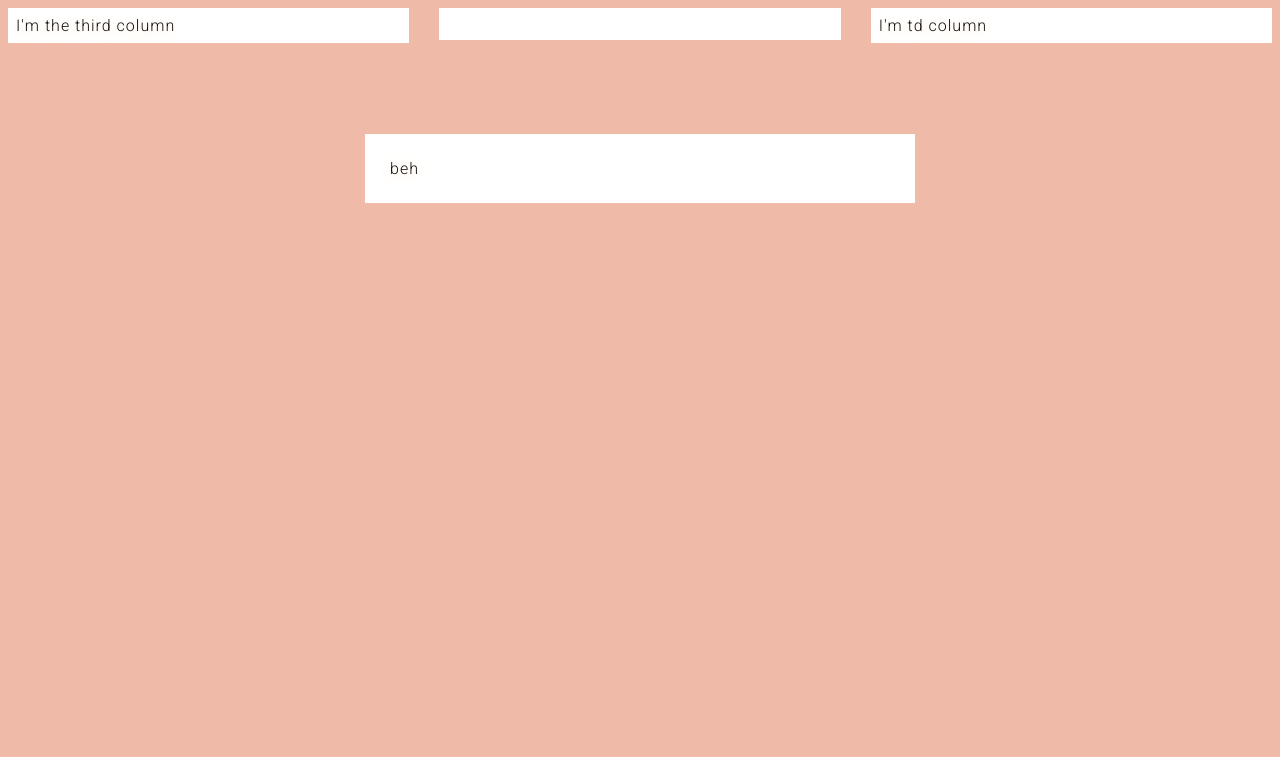
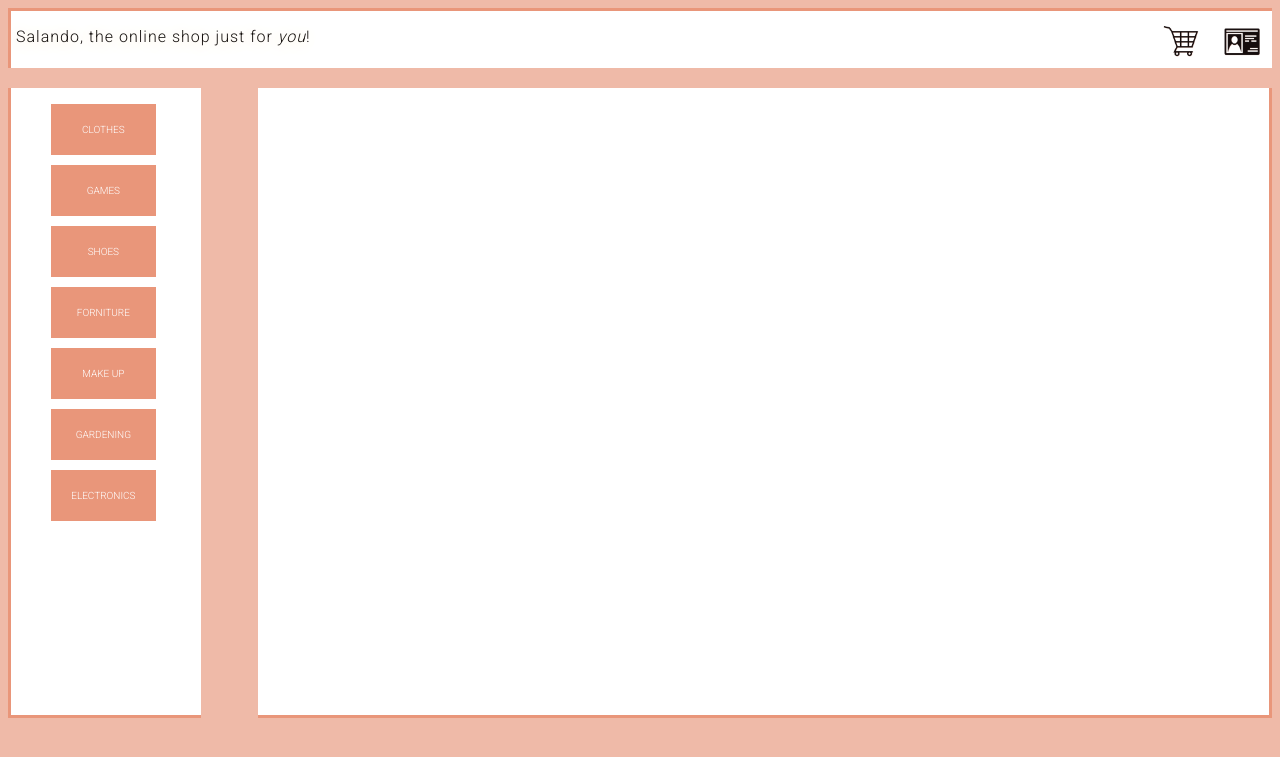
Before and after one commit to CristinaBuonaugurio/salandoProject, a Flask app: page /shop in a window 1280 px wide. Shown: the top 757 px of the page. Run offline with Flask 2, Linux system fonts and the light colour scheme; data that the repository does not hold is empty.

Commit message:
static html page for the shop almost completed.

```diff
--- a/templates/shop.html
+++ b/templates/shop.html
@@ -2,57 +2,168 @@
 <style>
     @import url(https://fonts.googleapis.com/css?family=Roboto:300);
 
-
-    .parent {
-    display: grid;
-    grid-template-columns: repeat(3, 1fr);
-    grid-template-rows: repeat(2, 1fr);
-    grid-column-gap: 30px;
-    grid-row-gap: 56px;
-    justify-content: space-evenly;
+    .hidden{
+        display: none;
     }
 
-    .div1 { grid-area: 1 / 1 / 2 / 2; }
-    .div2 { grid-area: 1 / 2 / 2 / 3; }
-    .div3 { grid-area: 1 / 3 / 2 / 4; }
-    .div4 { grid-area: 2 / 1 / 3 / 4; }
-
-    .container {
-        position: relative;
-        z-index: 3;
-        max-width: 500px;
-        margin: 0 auto;
-        background-color: #FFFFFF;
-        padding: 2%;
+    .top-nav-bar {
+        background: #ffffff;
+        height: 57px;
+        top: 0;
+        position: sticky;
+        margin-bottom: 20px;
+        border-top: 3px solid #E9967A;
+        border-left: 3px solid #E9967A;
     }
 
-    .container .info {
-        margin: 50px auto;
-        text-align: center;
+    .left-nav-bar {
+        background: #ffffff;
+        width: 20%;
+        height: 70%;
+        left: 0;
+        position: sticky;
+        margin-bottom: 20px;
+        border-bottom: 3px solid #E9967A;
+        border-left: 3px solid #E9967A;
     }
-    .container .productButton {
+
+    .logo-profile {
+        height: 40px;
+        margin: 10px 10px;
+        float: right;
+        cursor: pointer;
+    }
+
+    .logo-cart {
+        height: 40px;
+        margin: 10px 10px;
+        float: right;
+        cursor: pointer;
+    }
+
+    .side-menu {
+        height: 80%;
+        width: 15%;
+        float: left;
+        z-index: 2;
+        background-color: white;
+        border-left: 3px solid #E9967A;
+        border-bottom: 3px solid #E9967A;
+
+    }
+
+    .titleText {
+        font-family: "Roboto", sans-serif;
+        letter-spacing: 1px;
+        font-weight: 550;
+        text-shadow: -2px 2px 15px #FFDAB9;
+        font-size: medium;
+        float: left;
+        padding: 5px;
+    }
+
+    .productButton {
         font-family: "Roboto", sans-serif;
         text-transform: uppercase;
         outline: 0;
         background: #E9967A;
-        width: 30%;
+        width: 100px;
         border: 0;
-        padding: 10px;
+        padding: 5px;
         color: #FFFFFF;
         font-size: 10px;
         -webkit-transition: all 0.3 ease;
         transition: all 0.3 ease;
+        margin-bottom: 10px;
+        cursor: pointer;
+
+    }
+
+    .catButton {
+        font-family: "Roboto", sans-serif;
+        text-transform: uppercase;
+        outline: 0;
+        background: #E9967A;
+        width: 70%;
+        border: 0;
+        padding: 20px;
+        color: #FFFFFF;
+        font-size: 10px;
+        -webkit-transition: all 0.3 ease;
+        transition: all 0.3 ease;
+        margin-bottom: 10px;
         cursor: pointer;
     }
 
-    .container .productButton:hover {
-        background:linear-gradient(to bottom, #493933 5%, #493933 100%);
-	    background-color:#493933;
+    .productButton:hover {
+        background: linear-gradient(to bottom, #493933 5%, #493933 100%);
+        background-color: #493933;
     }
 
-    .container .productButton:active {
+    .catButton:hover {
+        background: linear-gradient(to bottom, #493933 5%, #493933 100%);
+        background-color: #493933;
+    }
+
+    .productButton:active {
         position: relative;
         top: 1px;
+    }
+
+    .catButton:active {
+        position: relative;
+        top: 1px;
+    }
+
+    .products {
+        position: sticky;
+        display: flex;
+        justify-content: flex-start;
+        flex-wrap: wrap;
+        flex-direction: row;
+        align-items: center;
+    }
+
+     .container{
+        width:191px !important; width /**/:200px;
+        height:180px !important; height /**/: 130px;
+        display: flex;
+        justify-content: flex-end;
+        flex-wrap: wrap;
+        flex-direction: column;
+        align-items: center;
+        background-color: #fdf1ed;
+        margin: 15px;
+        border: 1px solid #d5a696;
+        border-radius: 5px;
+        text-align: center;
+        font-family: "Roboto", sans-serif;
+        text-transform: uppercase;
+        font-size: 20px;
+        box-shadow: 8px 5px 7px 5px rgba(0, 0, 0, 0.14);
+
+    }
+
+    .section-products{
+        overflow: scroll;
+        background: #ffffff;
+        width: 80%;
+        height: 80%;
+        right: 0;
+        position: sticky;
+        margin-bottom: 20px;
+        border-bottom: 3px solid #E9967A;
+        border-right: 3px solid #E9967A;
+        float: right;
+        z-index: 3;
+        word-break: keep-all;
+    }
+
+    .descriptionProduct{
+        font-size: 10px;
+        background-color: white;
+        width: 100%;
+        height: 30%;
     }
 
     body {
@@ -69,44 +180,74 @@
         -webkit-font-smoothing: antialiased;
         -moz-osx-font-smoothing: grayscale;
     }
+
+    @media only screen and (max-width: 980px; ) {
+        .top-nav-bar {
+            height: 118px;
+            border-bottom: 0;
+        }
+
+        .side-menu {
+            height: 40px;
+            width: 40px;
+        }
+    }
 </style>
 
 <head>
-    <title> Salando - Your favorite shop! </title>
+    <title> Salando </title>
 </head>
 
 <body>
+    <div class="top-nav-bar">
+        <h1 class="titleText">Salando, the online shop just for <i>you</i>! </h1>
+        <div class="profile">
+            <img src="{{url_for('static', filename='id-card.png')}}" class="logo-profile" />
 
-    <div class="parent">
-        <div class="div1">
-            <div class="container">
-                I'm the third column
+        </div>
+            <div class="cart">
+                <img src="{{url_for('static', filename='shopping-cart.png')}}" class="logo-cart" />
             </div>
-        </div>
 
-        <div class="div2">
-            <div class="container">
-            <ul id="products">
-                {% for p in data %}
-                    {{ p.name }}
-                <button class="productButton" data-id={{p.id}}> add to cart </button>
-                {% endfor %}
+    </div>
+    <section class="header">
+        <div class="side-menu">
+            <ul style="list-style:none;">
+                <li><button class="catButton"> clothes</button> </li>
+                <li><button class="catButton"> games</button> </li>
+                <li><button class="catButton"> shoes</button> </li>
+                <li><button class="catButton"> forniture</button> </li>
+                <li><button class="catButton"> make up</button> </li>
+                <li><button class="catButton"> gardening</button> </li>
+                <li><button class="catButton"> electronics</button> </li>
             </ul>
         </div>
-    </div>
+    </section>
 
-        <div class="div3"> <div class="container">
-            I'm td column
-        </div>  </div>
-        <div class="div4">
-            <div class="container">
-                beh
-            </div>  </div>
+    <section class="section-products">
+        <div class="products">
+                {% for d in data %}
+                <div class="container">
+                    {{d.name}}
+                        <div class="descriptionProduct">
+                            {{d.description}}
+                            <div class="quantityProduct">
+                                <button class="productButton" title="add to cart">add to cart</button>
+                            </div>
+                        </div>
+                </div>
+                {% endfor %}
         </div>
+    </section>
+</body>
 
 
 
-</body>
+
+
+
+
+
 <script>
 
 
```
Also changed, not shown: images/shopping-cart.png (deleted), static/cloud.png (added), static/id-card.png (added), static/shopping-cart.png (added).
